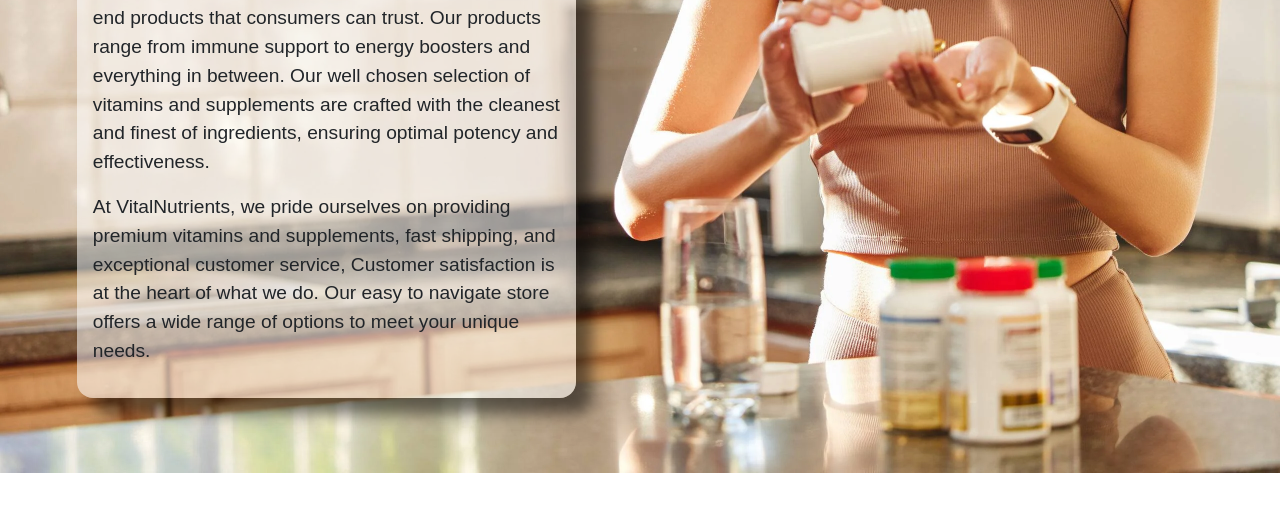
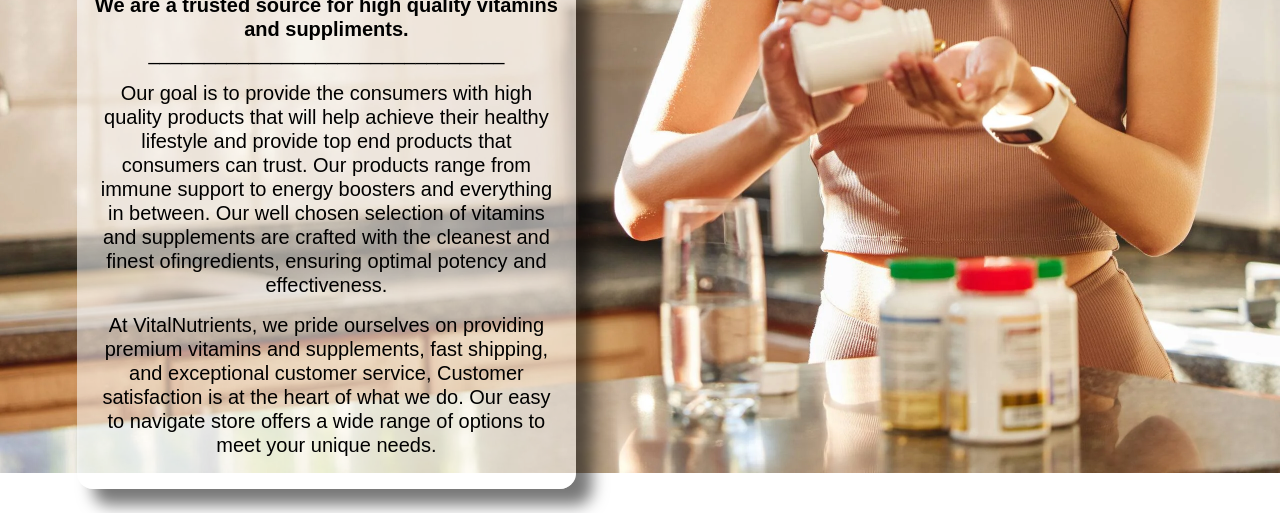
Before and after one commit to JordanSmithh/E-commerce-Application, a plain HTML site: page index.html in a window 1280 px wide. Shown: the part 287-800 px from the top of the page. Drawn offline with nearby package versions, Linux system fonts and the light colour scheme.

Commit message:
changed homepage style

```diff
--- a/index.html
+++ b/index.html
@@ -20,22 +20,24 @@
     </nav>
     <img src="img/VitaminsBackground.webp">
     <Main>
-        <p>
-            Welcome to VitalNutrients. We are a trusted source for high quality vitamins and suppliments. Our goal is to
-            provide the consumers with high quality products that will help achieve their healthy lifestyle and provide
-            top
+        <div>
+        <h1 style="text-align:  center; font-family: 'Lucida Sans'; font-style: italic;"> Welcome to VitalNutrients </h1>
+        <b><h5 style="text-align: center; color: black; "> We are a trusted source for high quality vitamins and suppliments.</h45></b>
+            <br>
+            <p style="text-align: center;">________________________________</p>
+           <p style="text-align: center;">
+             Our goal is to provide the consumers with high quality products that will help achieve their healthy lifestyle and provide top
             end products that consumers can trust. Our products range from immune support to energy boosters and
-            everything
-            in between. Our well chosen selection of vitamins and supplements are crafted with the cleanest and finest
-            of
-            ingredients, ensuring optimal potency and effectiveness.
+            everything in between. Our well chosen selection of vitamins and supplements are crafted with the cleanest and finest
+            ofingredients, ensuring optimal potency and effectiveness.
         </p>
         <p>
             At VitalNutrients, we pride ourselves on providing premium vitamins and supplements, fast shipping, and
             exceptional customer service, Customer satisfaction is at the heart of what we do. Our easy to navigate
-            store
-            offers a wide range of options to meet your unique needs.
+            store offers a wide range of options to meet your unique needs.
         </p>
+        </div>
+
     </Main>
 </body>
 
```
Also changed, not shown: checkout.html (+4 -4 lines).
